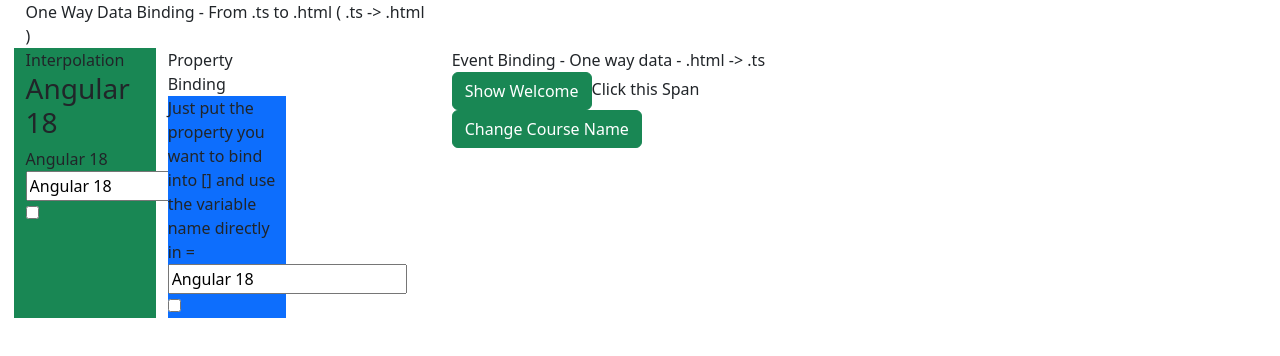
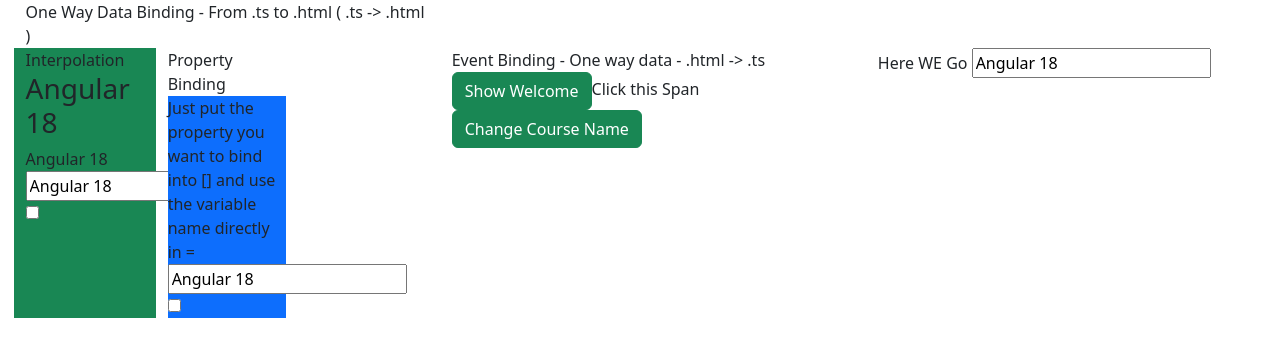
Before and after one commit to themusicaldeveloper/Angular18, an Angular app: page / in a window 1280 px wide. Shown: the top 356 px of the page. Built offline with nearby package versions, Linux system fonts and the light colour scheme.

Commit message:
2.1 NgModel - Two Way Data Binding.

```diff
--- a/src/app/app.component.ts
+++ b/src/app/app.component.ts
@@ -1,12 +1,9 @@
 import { Component } from '@angular/core';
-import { RouterOutlet } from '@angular/router';
-import { AddEmployeeComponent } from './components/add-employee/add-employee.component';
-import { EmployeeListComponent } from './components/employee-list/employee-list.component';
 import { DataBindingComponent } from './components/data-binding/data-binding.component';
 
 @Component({
   selector: 'app-root',
-  imports: [RouterOutlet, AddEmployeeComponent, EmployeeListComponent, DataBindingComponent],
+  imports: [DataBindingComponent],
   templateUrl: './app.component.html',
   styleUrl: './app.component.css'
 })
--- a/src/app/components/data-binding/data-binding.component.html
+++ b/src/app/components/data-binding/data-binding.component.html
@@ -41,17 +41,7 @@
         <button (click)="changeCourseName()" class="btn btn-success">Change Course Name</button>
     </div>
     <div class="col-4">
-
+        Here WE Go
+        <input type="text" [(ngModel)]="courseName"  placeholder="Enter course"/>
     </div>
 </div>
-<div class="row">
-    <div class="col-4">
-
-    </div>
-    <div class="col-4">
-
-    </div>
-    <div class="col-4">
-
-    </div>
-</div>
--- a/src/app/components/data-binding/data-binding.component.ts
+++ b/src/app/components/data-binding/data-binding.component.ts
@@ -1,8 +1,10 @@
 import { Component } from '@angular/core';
+import { NgModule  } from '@angular/core';
+import { FormsModule   } from '@angular/forms';
 
 @Component({
   selector: 'app-data-binding',
-  imports: [],
+  imports: [FormsModule],
   templateUrl: './data-binding.component.html',
   styleUrl: './data-binding.component.css'
 })
@@ -24,6 +26,6 @@
   }
 
   changeCourseName(){
-    this.courseName = "Angular 20";
+    this.courseName = "React Native";
   }
 }
```
